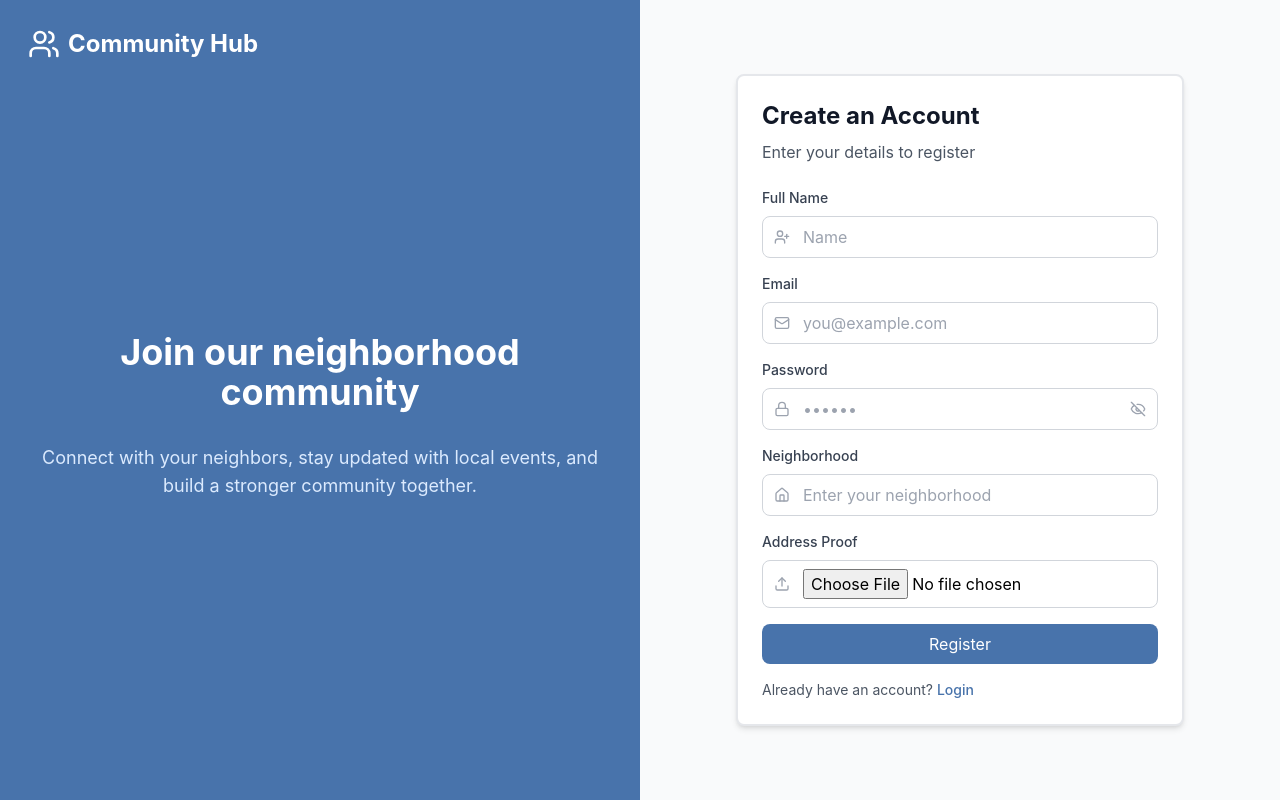
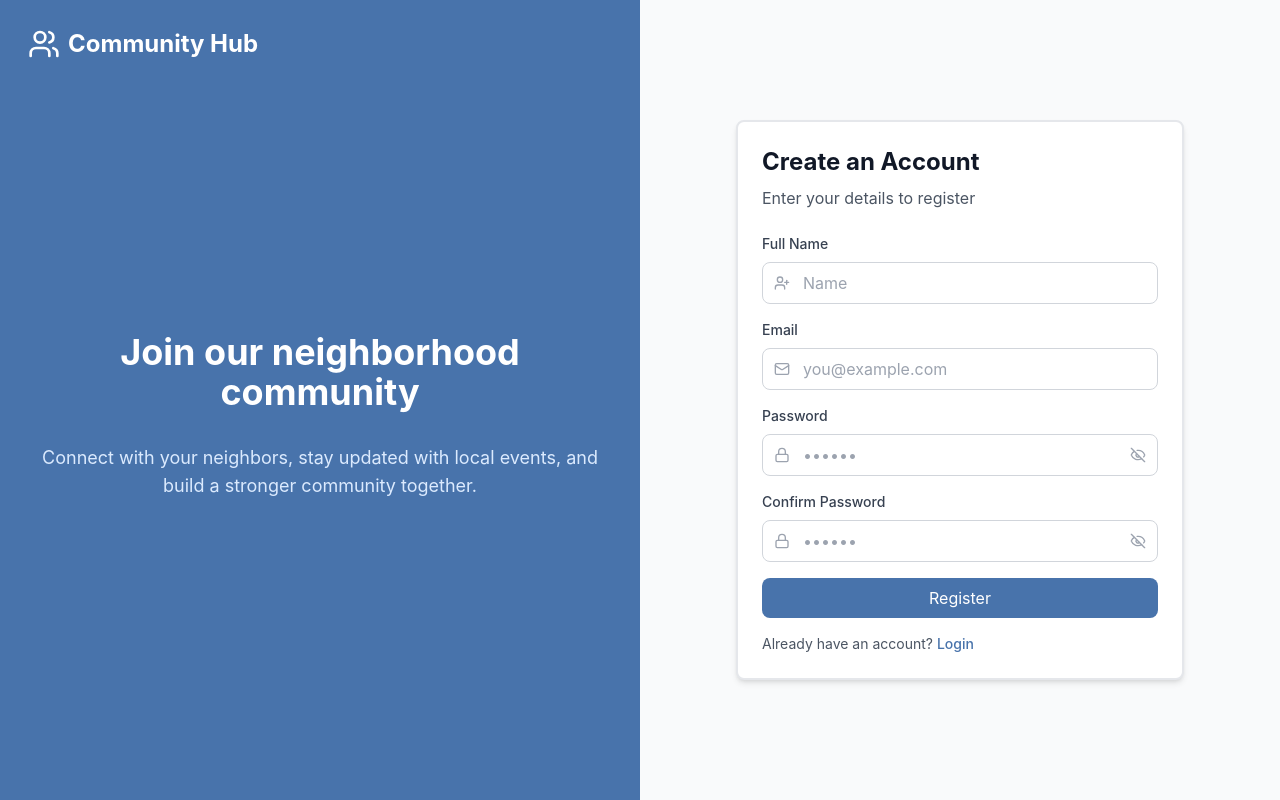
Before and after one commit to vinodhini-kalaichelvan/Neighborly, a React (Create React App) app in the folder Frontend/: page /register in a window 1280 px wide. Built offline with nearby package versions, Linux system fonts and the light colour scheme.

Commit message:
Frontend for Forgot Passwords and Password reset

```diff
--- a/Frontend/src/App.js
+++ b/Frontend/src/App.js
@@ -7,7 +7,6 @@ import Register from "./pages/registration";
 import Login from "./pages/login";
 import AdminDashboard from "./pages/admin";
 import "./index.css";
-import Dashboard from "./pages/dashboard";
 import ForgotPassword from "./pages/forgot_password";
 import ResetPassword from "./pages/reset_password";
 
@@ -17,12 +16,11 @@ ReactDOM.createRoot(document.getElementById("root")).render(
     <Router>
       <Routes>
         <Route path="/login" element={<Login />} />
-        <Route path="/login" element={<Login />} />
+        <Route path="/" element={<Login />} />
         <Route path="/register" element={<Register />} />
-        <Route path="/" element={<Dashboard/>} />
         <Route path="/admin" element={<AdminDashboard />} />
-        <Route path="/forgot-password" element={<ForgotPassword />} />
-        <Route path="/reset-password" element={<ResetPassword />} />
+        <Route path="/forgot_password" element={<ForgotPassword />} />
+        <Route path="/reset_password" element={<ResetPassword />} />
 
 
       </Routes>
--- a/Frontend/src/pages/login.js
+++ b/Frontend/src/pages/login.js
@@ -9,12 +9,8 @@ const Login = () => {
   const [isLoading, setIsLoading] = useState(false);
   const [showPassword, setShowPassword] = useState(false);
 
-
-
   const handleSubmit = async (e) => {
     e.preventDefault();
-
-
     setIsLoading(false);
     setMessage("");
 
@@ -33,7 +29,6 @@ const Login = () => {
       {/* Left Section - Image and Welcome Text */}
       <div className="lg:w-1/2 bg-[#4873AB]">
         <div className="flex flex-col justify-center items-center h-full p-8">
-
           <div className="mt-8 text-center">
             <h1 className="text-5xl font-bold text-white">Welcome Back!</h1>
             <p className="text-blue-100 mt-4 text-2xl">
@@ -58,7 +53,6 @@ const Login = () => {
             </div>
 
             <form onSubmit={handleSubmit} className="space-y-6">
-
               <div>
                 <label className="block text-sm font-medium text-gray-700 mb-2">
                   Email address
@@ -91,10 +85,8 @@ const Login = () => {
                     type="button"
                     onClick={() => setShowPassword(!showPassword)}
                     className="absolute inset-y-0 right-3 flex items-center text-gray-500">
-
                     {showPassword ? <Eye size={20} /> : <EyeOff size={20} />}
                   </button>
-
                 </div>
               </div>
 
@@ -110,7 +102,12 @@ const Login = () => {
                   </label>
                 </div>
 
-
+                <Link
+                  to="/forgot_password"
+                  className="text-sm font-medium text-[#4873AB] hover:text-[#1e40af]"
+                >
+                  Forgot password?
+                </Link>
               </div>
 
               <button
@@ -129,9 +126,6 @@ const Login = () => {
                 </div>
               )}
             </form>
-
-
-
           </div>
         </div>
       </div>
--- a/Frontend/src/pages/registration.js
+++ b/Frontend/src/pages/registration.js
@@ -1,22 +1,19 @@
 import React, { useState } from 'react';
 import { UserPlus, Mail, Lock, Eye, EyeOff, Home, Upload} from 'lucide-react';
-//import SquareImg from '../assets/community.jpeg';
+
 const Register = () => {
   const [formData, setFormData] = useState({
     fullName: '',
     email: '',
     password: '',
-    neighborhood: '',
-    addressProof: null
-
+    confirmPassword: ''
   });
 
   const [errors, setErrors] = useState({});
   const [message, setMessage] = useState('');
   const [isSubmitting, setIsSubmitting] = useState(false);
   const [showPassword, setShowPassword] = useState(false);
-
-
+  const [showConfirmPassword, setShowConfirmPassword] = useState(false);
 
   const validateForm = () => {
     const newErrors = {};
@@ -37,12 +34,10 @@ const Register = () => {
       newErrors.password = 'Password must be at least 6 characters';
     }
 
-    if (!formData.neighborhood) {
-      newErrors.neighborhood = 'Please select a neighborhood';
-    }
-
-    if (!formData.addressProof) {
-      newErrors.addressProof = 'Address proof is required';
+    if (!formData.confirmPassword) {
+      newErrors.confirmPassword = 'Please confirm your password';
+    } else if (formData.password !== formData.confirmPassword) {
+      newErrors.confirmPassword = 'Passwords do not match';
     }
 
     if (!formData.role) {
@@ -82,27 +77,23 @@ const Register = () => {
 
   return (
     <div className="min-h-screen flex">
-
       {/* Left side - Illustration Section */}
-      <div class="hidden lg:flex w-1/2 bg-[#4873AB] p-7 flex-col">
-
-    <div class="flex items-center text-white space-x-2">
-        <svg xmlns="http://www.w3.org/2000/svg" width="24" height="24" viewBox="0 0 24 24" fill="none" stroke="currentColor" stroke-width="2" stroke-linecap="round" stroke-linejoin="round" class="lucide lucide-users h-8 w-8">
+      <div className="hidden lg:flex w-1/2 bg-[#4873AB] p-7 flex-col">
+        <div className="flex items-center text-white space-x-2">
+          <svg xmlns="http://www.w3.org/2000/svg" width="24" height="24" viewBox="0 0 24 24" fill="none" stroke="currentColor" strokeWidth="2" strokeLinecap="round" strokeLinejoin="round" className="lucide lucide-users h-8 w-8">
             <path d="M16 21v-2a4 4 0 0 0-4-4H6a4 4 0 0 0-4 4v2"></path>
             <circle cx="9" cy="7" r="4"></circle>
             <path d="M22 21v-2a4 4 0 0 0-3-3.87"></path>
             <path d="M16 3.13a4 4 0 0 1 0 7.75"></path>
           </svg>
-        <span class="text-2xl font-bold">Community Hub</span>
+          <span className="text-2xl font-bold">Community Hub</span>
         </div>
 
-
-    <div class="flex flex-1 flex-col justify-center items-center text-center space-y-8">
-        <h1 class="text-4xl font-bold text-white">Join our neighborhood community</h1>
-        <p class="text-blue-100 text-lg">Connect with your neighbors, stay updated with local events, and build a stronger community together.</p>
+        <div className="flex flex-1 flex-col justify-center items-center text-center space-y-8">
+          <h1 className="text-4xl font-bold text-white">Join our neighborhood community</h1>
+          <p className="text-blue-100 text-lg">Connect with your neighbors, stay updated with local events, and build a stronger community together.</p>
         </div>
       </div>
-
 
       {/* Right side - Form Section */}
       <div className="flex-1 flex items-center justify-center p-1 bg-gray-50">
@@ -114,8 +105,6 @@ const Register = () => {
             </div>
 
             <form onSubmit={handleSubmit} className="space-y-4">
-
-
               <div>
                 <label htmlFor="fullName" className="block text-sm font-medium text-gray-700 mb-2">
                   Full Name
@@ -175,47 +164,38 @@ const Register = () => {
                     className="absolute right-3 top-1/2 -translate-y-1/2 text-gray-400"
                     onClick={() => setShowPassword(!showPassword)}
                   >
-                    {showPassword ? (<Eye className="h-4 w-4" />) : (
-                      <EyeOff className="h-4 w-4" /> )}
+                    {showPassword ? (<Eye className="h-4 w-4" />) : (<EyeOff className="h-4 w-4" />)}
                   </button>
                 </div>
-              </div>
-              <div>
-              <label htmlFor="neighborhood" className="block text-sm font-medium text-gray-700 mb-2">
-                Neighborhood
-              </label>
-              <div className="relative">
-                <Home className="absolute left-3 top-1/2 -translate-y-1/2 h-4 w-4 text-gray-400" />
-                <input
-                  id="neighborhood"
-                  type="text"
-                  className="w-full pl-10 pr-4 py-2 border border-gray-300 rounded-lg focus:ring-2 focus:ring-blue-500 focus:border-blue-500 bg-white"
-                  placeholder="Enter your neighborhood"
-                  value={formData.neighborhood}
-                  onChange={(e) => setFormData(prev => ({ ...prev, neighborhood: e.target.value }))}
-                />
-              </div>
-
-                {errors.neighborhood && (
-                  <p className="mt-1 text-sm text-red-500">{errors.neighborhood}</p>
+                {errors.password && (
+                  <p className="mt-1 text-sm text-red-500">{errors.password}</p>
                 )}
               </div>
 
               <div>
-                <label htmlFor="addressProof" className="block text-sm font-medium text-gray-700 mb-2">
-                  Address Proof
+                <label htmlFor="confirmPassword" className="block text-sm font-medium text-gray-700 mb-2">
+                  Confirm Password
                 </label>
                 <div className="relative">
-                  <Upload className="absolute left-3 top-1/2 -translate-y-1/2 h-4 w-4 text-gray-400" />
+                  <Lock className="absolute left-3 top-1/2 -translate-y-1/2 h-4 w-4 text-gray-400" />
                   <input
-                    id="addressProof"
-                    type="file"
+                    id="confirmPassword"
+                    type={showConfirmPassword ? "text" : "password"}
                     className="w-full pl-10 pr-4 py-2 border border-gray-300 rounded-lg focus:ring-2 focus:ring-blue-500 focus:border-blue-500"
-                    onChange={handleFileChange}
+                    placeholder="••••••"
+                    value={formData.confirmPassword}
+                    onChange={(e) => setFormData(prev => ({ ...prev, confirmPassword: e.target.value }))}
                   />
+                  <button
+                    type="button"
+                    className="absolute right-3 top-1/2 -translate-y-1/2 text-gray-400"
+                    onClick={() => setShowConfirmPassword(!showConfirmPassword)}
+                  >
+                    {showConfirmPassword ? (<Eye className="h-4 w-4" />) : (<EyeOff className="h-4 w-4" />)}
+                  </button>
                 </div>
-                {errors.addressProof && (
-                  <p className="mt-1 text-sm text-red-500">{errors.addressProof}</p>
+                {errors.confirmPassword && (
+                  <p className="mt-1 text-sm text-red-500">{errors.confirmPassword}</p>
                 )}
               </div>
 
@@ -226,7 +206,7 @@ const Register = () => {
               >
                 {isSubmitting ? 'Registering...' : 'Register'}
               </button>
-              <p class="mt-2 text-sm text-gray-600">Already have an account? <a class="font-medium text-[#4873AB] hover:text-[#4873AB]" href="/login" data-discover="true">Login</a></p>
+              <p className="mt-2 text-sm text-gray-600">Already have an account? <a className="font-medium text-[#4873AB] hover:text-[#1e40af]" href="/login">Login</a></p>
               {message && (
                 <div className={`p-4 rounded-lg ${message.includes('Error') ? 'bg-red-50 text-red-500' : 'bg-green-50 text-green-500'}`}>
                   {message}
@@ -240,5 +220,4 @@ const Register = () => {
   );
 };
 
-
 export default Register;
```
Lines whose indentation alone changed are shown as unchanged.
